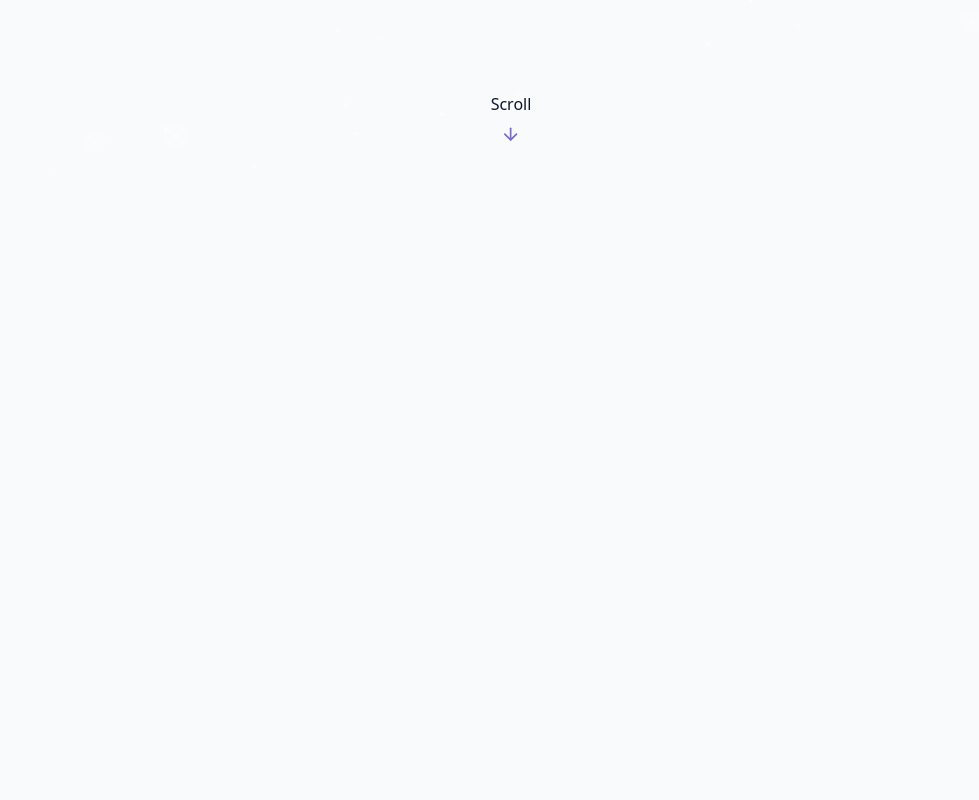
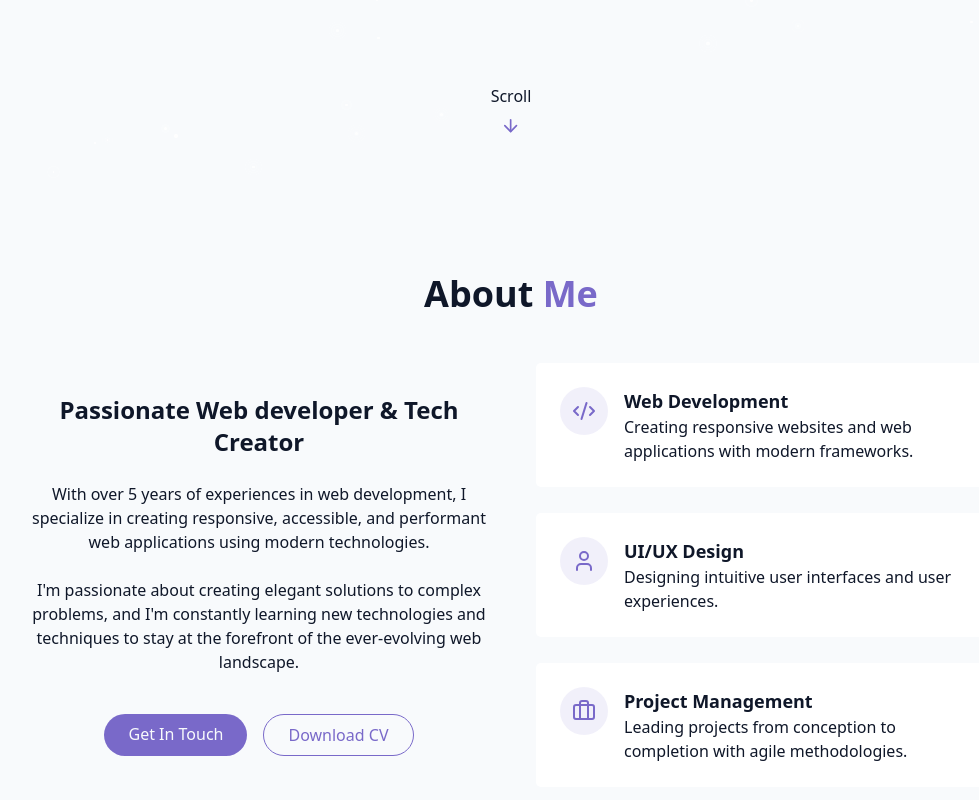
Before and after one commit to Paradise1373/beautifull-project, a React (Vite) app: page / in a window 1280 px wide. Shown: the part 622-1422 px from the top of the page, without its empty margins (129-1108 px from the left). Before the commit the page ends 800 px from the top, so only its background shows below. Built offline with nearby package versions, Linux system fonts and the light colour scheme.

Commit message:
create aboutSection folder

```diff
--- /dev/null
+++ b/src/components/AboutSection.jsx
@@ -0,0 +1,87 @@
+import { Briefcase, Code2, User } from 'lucide-react'
+
+const AboutSection = () => {
+  return (
+    <section id='about' className='py-24 px-4 relative'>
+      <div className='container max-w-5xl mx-auto'>
+        <h2 className='text-3xl md:text-4xl font-bold mb-12 text-center'>
+          About <span className='text-primary'>Me</span>
+        </h2>
+        <div className='grid grid-cols-1 md:grid-cols-2 items-center gap-12'>
+          <div className='space-y-6'>
+            <h3 className='text-2xl font-semibold'>
+              Passionate Web developer & Tech Creator
+            </h3>
+            <p className='text-muted-foreground'>
+              With over 5 years of experiences in web development, I specialize
+              in creating responsive, accessible, and performant web
+              applications using modern technologies.
+            </p>
+            <p className='text-muted-foreground'>
+              I'm passionate about creating elegant solutions to complex
+              problems, and I'm constantly learning new technologies and
+              techniques to stay at the forefront of the ever-evolving web
+              landscape.
+            </p>
+            <div className='flex flex-col md:flex-row gap-4 pt-4 justify-center'>
+              <a href='#contact' className='cosmic-button'>
+                Get In Touch
+              </a>
+              <a
+                href='#'
+                className='px-6 py-2 rounded-full border border-primary text-primary hover:bg-primary/10 transition-colors duration-300'
+              >
+                Download CV
+              </a>
+            </div>
+          </div>
+          <div className='grid grid-cols-1 gap-6'>
+            <div className='p-6 card-hover gradient-border'>
+              <div className='flex items-start gap-4'>
+                <div className='p-3 rounded-full bg-primary/10'>
+                  <Code2 className='h-6 w-6 text-primary' />
+                </div>
+                <div className='text-left'>
+                  <h4 className='font-semibold text-lg'>Web Development</h4>
+                  <p className='text-muted-foreground'>
+                    Creating responsive websites and web applications with
+                    modern frameworks.
+                  </p>
+                </div>
+              </div>
+            </div>
+            <div className='p-6 card-hover gradient-border'>
+              <div className='flex items-start gap-4'>
+                <div className='p-3 rounded-full bg-primary/10'>
+                  <User className='h-6 w-6 text-primary' />
+                </div>
+                <div className='text-left'>
+                  <h4 className='font-semibold text-lg'>UI/UX Design</h4>
+                  <p className='text-muted-foreground'>
+                    Designing intuitive user interfaces and user experiences.
+                  </p>
+                </div>
+              </div>
+            </div>
+            <div className='p-6 card-hover gradient-border'>
+              <div className='flex items-start gap-4'>
+                <div className='p-3 rounded-full bg-primary/10'>
+                  <Briefcase className='h-6 w-6 text-primary' />
+                </div>
+                <div className='text-left'>
+                  <h4 className='font-semibold text-lg'>Project Management</h4>
+                  <p className='text-muted-foreground'>
+                    Leading projects from conception to completion with agile
+                    methodologies.
+                  </p>
+                </div>
+              </div>
+            </div>
+          </div>
+        </div>
+      </div>
+    </section>
+  )
+}
+
+export default AboutSection
--- a/src/pages/Home.jsx
+++ b/src/pages/Home.jsx
@@ -2,6 +2,7 @@
 import StarBackground from '../components/StarBackground'
 import NavBar from '../components/NavBar'
 import HeroSection from '../components/HeroSection'
+import AboutSection from '../components/AboutSection'
 
 const Home = () => {
   return (
@@ -10,6 +11,7 @@
       <StarBackground />
       <NavBar />
       <HeroSection />
+      <AboutSection />
     </div>
   )
 }
```
